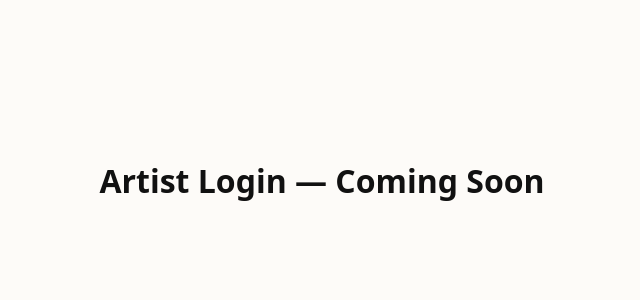
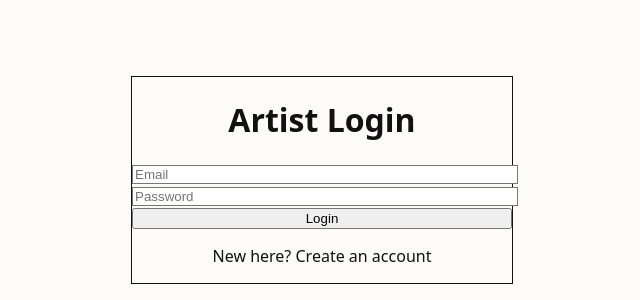
Before and after one commit to javierd22/ai-music-royalty-platform, a Next.js app: page /login in a window 1280 px wide. Shown: the part 228-528 px from the top of the page, without its empty margins (318-958 px from the left). Built offline with nearby package versions, Linux system fonts and the light colour scheme; no server answers.

Commit message:
feat: make login, upload, and dashboard functional (PRD consistent)

```diff
--- a/app/dashboard/page.tsx
+++ b/app/dashboard/page.tsx
@@ -1,7 +1,58 @@
+"use client";
+import { createClient } from "@supabase/supabase-js";
+import { useEffect, useState } from "react";
+import { useRouter } from "next/navigation";
+
+const supabase = createClient(
+  process.env.NEXT_PUBLIC_SUPABASE_URL!,
+  process.env.NEXT_PUBLIC_SUPABASE_ANON_KEY!
+);
+
 export default function DashboardPage() {
+  const router = useRouter();
+  const [tracks, setTracks] = useState<any[]>([]);
+  const [loading, setLoading] = useState(true);
+
+  useEffect(() => {
+    async function fetchData() {
+      const { data: userData } = await supabase.auth.getUser();
+      if (!userData.user) router.push("/login");
+
+      const { data, error } = await supabase.from("tracks").select("*").order("created_at", { ascending: false });
+      if (!error && data) setTracks(data);
+      setLoading(false);
+    }
+    fetchData();
+  }, []);
+
+  if (loading)
+    return (
+      <main className="flex items-center justify-center min-h-screen bg-[#fdfbf8]">
+        <p>Loading...</p>
+      </main>
+    );
+
   return (
-    <main className="min-h-screen flex items-center justify-center bg-[#fdfbf8]">
-      <h1 className="text-2xl font-semibold text-gray-700">Dashboard — Coming Soon</h1>
+    <main className="min-h-screen bg-[#fdfbf8] text-gray-900 p-8">
+      <h1 className="text-3xl font-semibold mb-6">Your Uploaded Tracks</h1>
+      {tracks.length === 0 ? (
+        <p>No tracks uploaded yet.</p>
+      ) : (
+        <ul className="space-y-4">
+          {tracks.map((t) => (
+            <li key={t.id} className="bg-white rounded-lg shadow-sm border border-gray-100 p-4">
+              <p className="font-medium">{t.title}</p>
+              <a
+                href={t.storage_url}
+                target="_blank"
+                className="text-sm text-yellow-700 hover:underline"
+              >
+                View File
+              </a>
+            </li>
+          ))}
+        </ul>
+      )}
     </main>
   );
 }
--- a/app/login/page.tsx
+++ b/app/login/page.tsx
@@ -1,7 +1,74 @@
+"use client";
+import { createClient } from "@supabase/supabase-js";
+import { useState } from "react";
+import { useRouter } from "next/navigation";
+
+const supabase = createClient(
+  process.env.NEXT_PUBLIC_SUPABASE_URL!,
+  process.env.NEXT_PUBLIC_SUPABASE_ANON_KEY!
+);
+
 export default function LoginPage() {
+  const router = useRouter();
+  const [email, setEmail] = useState("");
+  const [password, setPassword] = useState("");
+  const [error, setError] = useState("");
+  const [mode, setMode] = useState<"login" | "signup">("login");
+
+  async function handleAuth(e: React.FormEvent) {
+    e.preventDefault();
+    setError("");
+    const fn =
+      mode === "login"
+        ? supabase.auth.signInWithPassword({ email, password })
+        : supabase.auth.signUp({ email, password });
+    const { error } = await fn;
+    if (error) setError(error.message);
+    else router.push("/dashboard");
+  }
+
   return (
     <main className="min-h-screen flex items-center justify-center bg-[#fdfbf8]">
-      <h1 className="text-2xl font-semibold text-gray-700">Artist Login — Coming Soon</h1>
+      <div className="bg-white shadow-sm rounded-2xl p-8 border border-gray-100 w-[380px]">
+        <h1 className="text-2xl font-semibold mb-6 text-center">
+          {mode === "login" ? "Artist Login" : "Create Account"}
+        </h1>
+        <form onSubmit={handleAuth} className="space-y-4">
+          <input
+            type="email"
+            placeholder="Email"
+            value={email}
+            onChange={(e) => setEmail(e.target.value)}
+            className="w-full border rounded-lg p-2.5 text-sm"
+            required
+          />
+          <input
+            type="password"
+            placeholder="Password"
+            value={password}
+            onChange={(e) => setPassword(e.target.value)}
+            className="w-full border rounded-lg p-2.5 text-sm"
+            required
+          />
+          {error && <p className="text-red-600 text-sm">{error}</p>}
+          <button
+            type="submit"
+            className="w-full bg-yellow-600 hover:bg-yellow-700 text-white py-2 rounded-lg"
+          >
+            {mode === "login" ? "Login" : "Sign Up"}
+          </button>
+        </form>
+        <p
+          className="text-sm text-center text-gray-500 mt-4 cursor-pointer hover:underline"
+          onClick={() =>
+            setMode(mode === "login" ? "signup" : "login")
+          }
+        >
+          {mode === "login"
+            ? "New here? Create an account"
+            : "Already have an account? Login"}
+        </p>
+      </div>
     </main>
   );
 }
--- a/app/upload/page.tsx
+++ b/app/upload/page.tsx
@@ -1,7 +1,80 @@
+"use client";
+import { createClient } from "@supabase/supabase-js";
+import { useState } from "react";
+import { useRouter } from "next/navigation";
+
+const supabase = createClient(
+  process.env.NEXT_PUBLIC_SUPABASE_URL!,
+  process.env.NEXT_PUBLIC_SUPABASE_ANON_KEY!
+);
+
 export default function UploadPage() {
+  const router = useRouter();
+  const [file, setFile] = useState<File | null>(null);
+  const [title, setTitle] = useState("");
+  const [status, setStatus] = useState("");
+  const [loading, setLoading] = useState(false);
+
+  async function checkAuth() {
+    const { data } = await supabase.auth.getUser();
+    if (!data.user) router.push("/login");
+  }
+
+  async function handleUpload(e: React.FormEvent) {
+    e.preventDefault();
+    checkAuth();
+    if (!file || !title) return setStatus("Please select a file and title.");
+    setLoading(true);
+
+    const { data: uploadData, error: uploadError } = await supabase.storage
+      .from("tracks")
+      .upload(`${Date.now()}-${file.name}`, file);
+
+    if (uploadError) {
+      setStatus(uploadError.message);
+      setLoading(false);
+      return;
+    }
+
+    const publicUrl = `${process.env.NEXT_PUBLIC_SUPABASE_URL}/storage/v1/object/public/tracks/${uploadData.path}`;
+    const { error: dbError } = await supabase.from("tracks").insert({
+      title,
+      storage_url: publicUrl,
+    });
+
+    if (dbError) setStatus(dbError.message);
+    else setStatus("Track uploaded successfully!");
+    setLoading(false);
+  }
+
   return (
     <main className="min-h-screen flex items-center justify-center bg-[#fdfbf8]">
-      <h1 className="text-2xl font-semibold text-gray-700">Upload Page — Coming Soon</h1>
+      <div className="bg-white p-8 rounded-xl shadow-sm w-[420px] border border-gray-100">
+        <h1 className="text-2xl font-semibold mb-6 text-center">Upload Track</h1>
+        <form onSubmit={handleUpload} className="space-y-4">
+          <input
+            type="text"
+            value={title}
+            onChange={(e) => setTitle(e.target.value)}
+            placeholder="Track title"
+            className="w-full border rounded-lg p-2.5 text-sm"
+          />
+          <input
+            type="file"
+            accept="audio/*"
+            onChange={(e) => setFile(e.target.files?.[0] ?? null)}
+            className="w-full text-sm"
+          />
+          <button
+            type="submit"
+            disabled={loading}
+            className="w-full bg-yellow-600 hover:bg-yellow-700 text-white py-2 rounded-lg"
+          >
+            {loading ? "Uploading..." : "Upload"}
+          </button>
+          {status && <p className="text-center text-sm mt-2">{status}</p>}
+        </form>
+      </div>
     </main>
   );
 }
--- a/package.json
+++ b/package.json
@@ -16,7 +16,7 @@
   },
   "dependencies": {
     "@supabase/ssr": "^0.7.0",
-    "@supabase/supabase-js": "^2.75.0",
+    "@supabase/supabase-js": "^2.76.1",
     "@vercel/analytics": "^1.5.0",
     "autoprefixer": "^10.4.21",
     "dotenv": "^17.2.3",
```
Also changed, not shown: app/page.tsx (+52 -43 lines), 1 other file (tests, documents, lock files or other folders).
